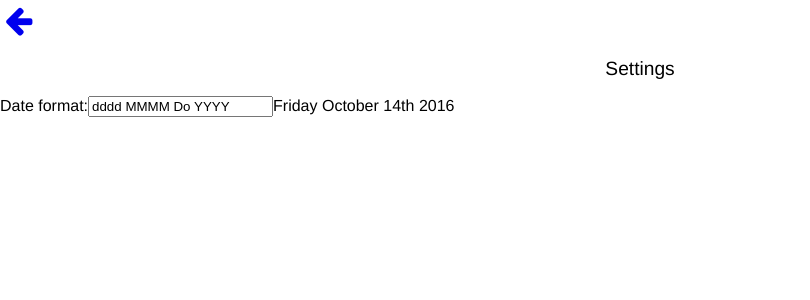
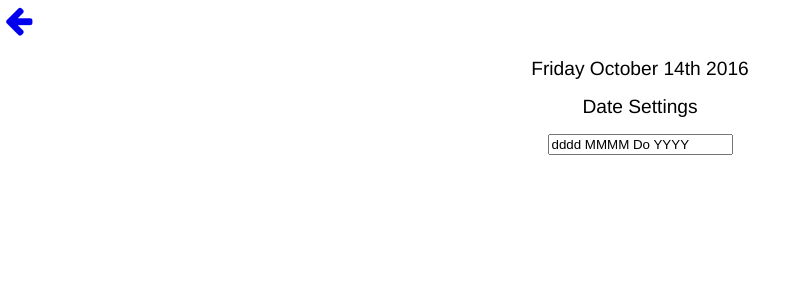
Before and after one commit to dabowheel/displaytime, a Vue app: page / in a window 1280 px wide. Both pictures are taken after a click on the link "show settings". Shown: the top 300 px of the page, without its empty margins (0-810 px from the left). Built offline with nearby package versions, Linux system fonts and the light colour scheme.

Commit message:
date settings

```diff
--- a/src/App.vue
+++ b/src/App.vue
@@ -34,9 +34,11 @@ export default {
     },
     dateFormat: function (newFormat) {
       this.dateFormatted = this.datetime.format(newFormat);
+      localStorage.dateFormat = newFormat;
     },
     timeFormat: function (newFormat) {
       this.timeFormatted = this.datetime.format(newFormat);
+      localStorage.timeFormat = newFormat;
     }
   },
   methods: {
--- a/src/Settings.vue
+++ b/src/Settings.vue
@@ -3,10 +3,9 @@
   <a v-on:click.prevent="settings" href="#" class="btn" title="show settings"><i class="fa fa-cog fa-2x settings-nav" aria-hidden="true"></i></a>
   <div id="settings" class="nodisplay">
     <a v-on:click.prevent="closeSettings" class="btn" href="#" title="back"><i class="fa fa-arrow-left fa-2x settings-nav" aria-hidden="true"></i></a>
-    <p id="settings-header"><big>Settings</big></p>
-    <label>Date format:</label>
-    <input type="text" v-model="myDateFormat" />
-    <span>{{ dateFormatted.replace(" ", "&nbsp") }}</span>
+    <p id="date-formatted"><big>{{ dateFormatted.replace(" ", "&nbsp") }}</big></p>
+    <p id="settings-header"><big>Date Settings</big></p>
+    <p id="date-format-field"><input type="text" v-model="myDateFormat" placeholder="date format"/></p>
   </div>
 </div>
 </template>
@@ -45,7 +44,7 @@ export default {
 </script>
 
 <style>
-#settings-header {
+#settings-header, #date-formatted, #date-format-field {
   text-align: center;
 }
 .fill {
```
